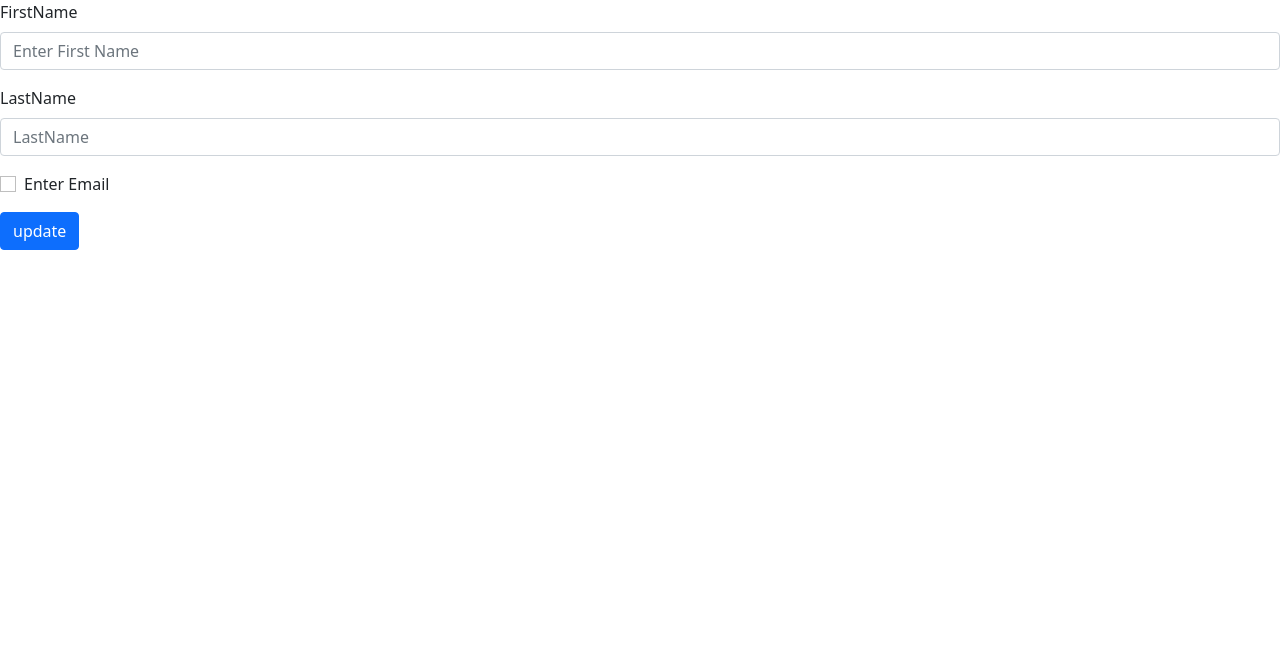
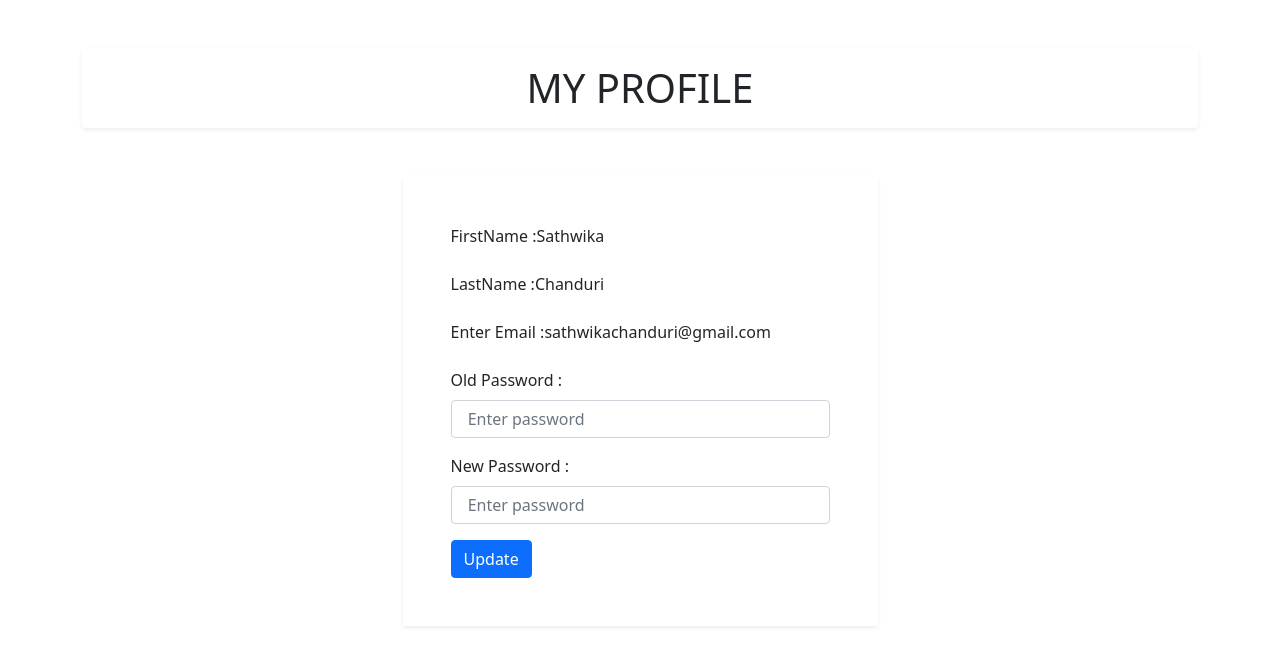
Before and after one commit to kothapallypavan/vsap-frontend, a React (Create React App) app in the folder frontendapp/: page /profile in a window 1280 px wide. Shown: the top 666 px of the page. Built offline with nearby package versions, Linux system fonts and the light colour scheme.

Commit message:
profile update
update

```diff
--- a/frontendapp/src/components/profile.js
+++ b/frontendapp/src/components/profile.js
@@ -1,25 +1,50 @@
 import Button from 'react-bootstrap/Button';
 import Form from 'react-bootstrap/Form';
+import {Col,Container,Row} from "react-bootstrap";
+function profile() {
+    const firstname="Sathwika";
+    const lastname="Chanduri";
+    const email="sathwikachanduri@gmail.com";
+  return (
+    <div>
 
-function profile() {
-  return (
+      <Container>
+
+        <h1 className="shadow-sm text-sucess mt-5 p-3 text-center rounded">MY PROFILE</h1>
+        <Row className="mt-5">
+          <Col lg={5} md={6} sm={12} className="p-5 m-auto shadow-sm rounded-lg">
     <Form>
       <Form.Group className="mb-3" controlId="formbasicFirstName">
-        <Form.Label>FirstName</Form.Label>
-        <Form.Control type="FirstName" placeholder="Enter First Name" />
+        <Form.Label>FirstName :  </Form.Label>
+        <Form.Label>{firstname}</Form.Label>
       </Form.Group>
 
       <Form.Group className="mb-3" controlId="formBasicLastName">
-        <Form.Label>LastName</Form.Label>
-        <Form.Control type="LastName" placeholder="LastName" />
+        <Form.Label>LastName :  </Form.Label>
+        <Form.Label>{lastname}</Form.Label>
+
       </Form.Group>
       <Form.Group className="mb-3" controlId="formBasicEmail">
-        <Form.Check type="Email" label="Enter Email" />
+      <Form.Label>Enter Email :  </Form.Label>
+        <Form.Label>{email}</Form.Label>
       </Form.Group>
-      <Button variant="primary" type="update">
-        update
+      <Form.Group className="mb-3" controlId="formBasicPassword">
+      <Form.Label>Old Password :  </Form.Label>
+        <Form.Control type="Old Password" placeholder=" Enter password" />
+      </Form.Group>
+      <Form.Group className="mb-3" controlId="formBasicPassword">
+      <Form.Label>New Password :  </Form.Label>
+        <Form.Control type="New Password" placeholder=" Enter password" />
+      </Form.Group>
+
+      <Button variant="primary" type="Update">
+        Update
       </Button>
     </Form>
+    </Col>
+   </Row>
+    </Container>
+    </div>
   );
 }
 
```
